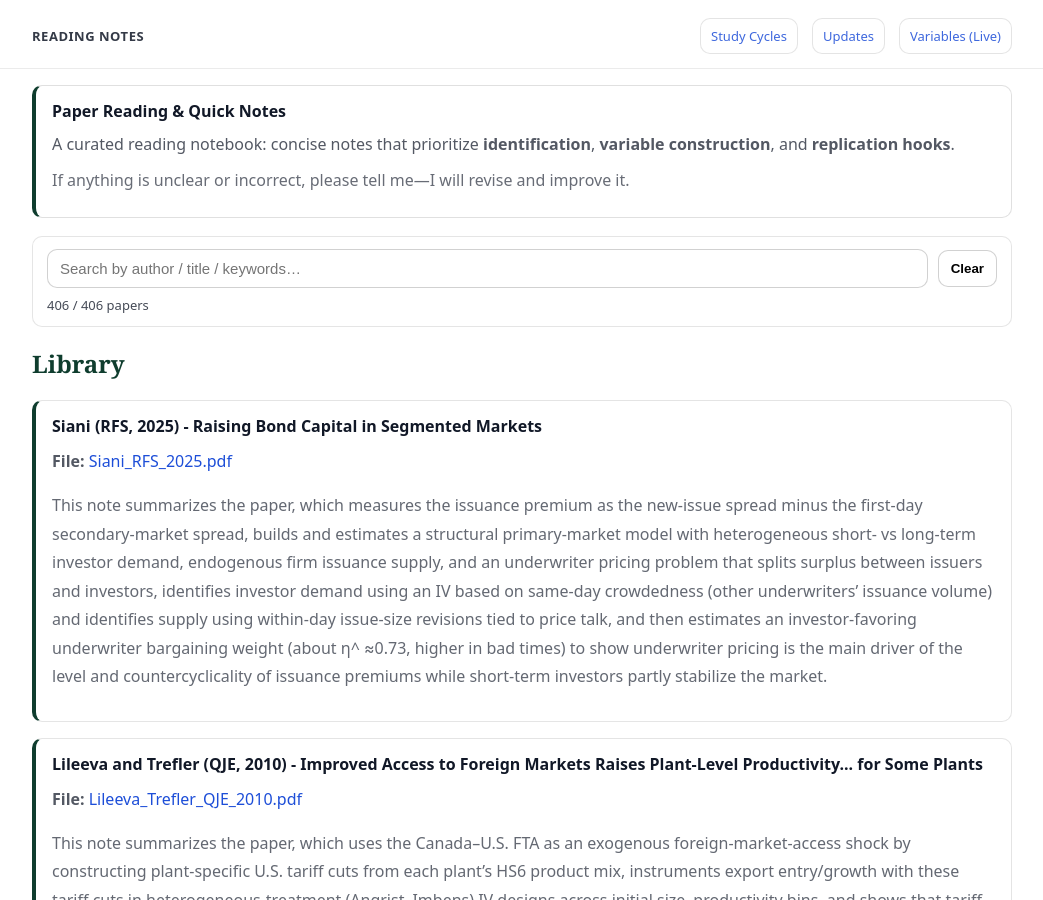
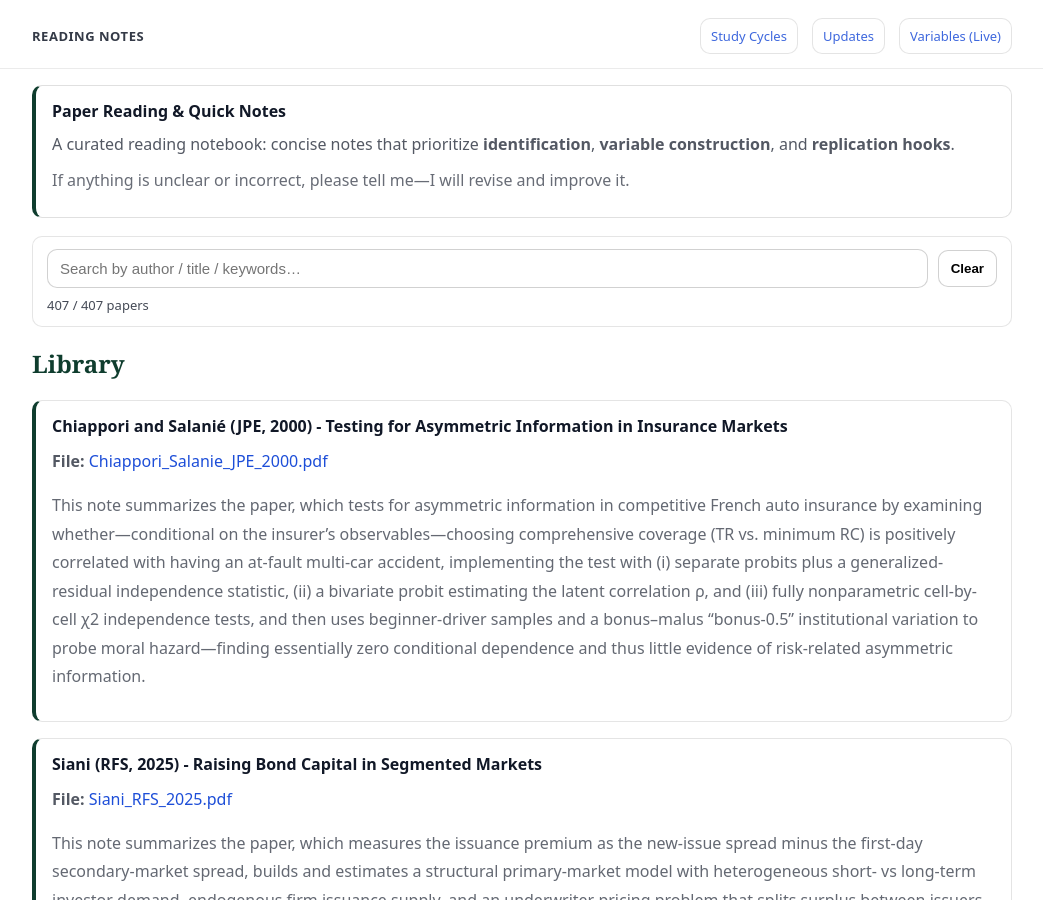
Before and after one commit to yaxinzn/study-archive, a Jekyll site: the page built from reading/index.md, in a window 1280 px wide and 900 px high. Shown: the whole window, without its empty margins (118-1161 px from the left). Built offline with Jekyll 4.4.1, drawn with Linux system fonts in a browser that asks for light colours.

Commit message:
Reading: add/update Chiappori_Salanie_JPE_2000.pdf

```diff
--- a/_data/reading.yml
+++ b/_data/reading.yml
@@ -1,3 +1,7 @@
+- title: "Chiappori and Salanié (JPE, 2000) - Testing for Asymmetric Information in Insurance Markets"
+  file: "Chiappori_Salanie_JPE_2000.pdf"
+  desc: "This note summarizes the paper, which tests for asymmetric information in competitive French auto insurance by examining whether—conditional on the insurer’s observables—choosing comprehensive coverage (TR vs. minimum RC) is positively correlated with having an at-fault multi-car accident, implementing the test with (i) separate probits plus a generalized-residual independence statistic, (ii) a bivariate probit estimating the latent correlation ρ, and (iii) fully nonparametric cell-by-cell χ2 independence tests, and then uses beginner-driver samples and a bonus–malus “bonus-0.5” institutional variation to probe moral hazard—finding essentially zero conditional dependence and thus little evidence of risk-related asymmetric information."
+
 - title: "Siani (RFS, 2025) - Raising Bond Capital in Segmented Markets"
   file: "Siani_RFS_2025.pdf"
   desc: "This note summarizes the paper, which measures the issuance premium as the new-issue spread minus the first-day secondary-market spread, builds and estimates a structural primary-market model with heterogeneous short- vs long-term investor demand, endogenous firm issuance supply, and an underwriter pricing problem that splits surplus between issuers and investors, identifies investor demand using an IV based on same-day crowdedness (other underwriters’ issuance volume) and identifies supply using within-day issue-size revisions tied to price talk, and then estimates an investor-favoring underwriter bargaining weight (about η^ ≈0.73, higher in bad times) to show underwriter pricing is the main driver of the level and countercyclicality of issuance premiums while short-term investors partly stabilize the market."
```
Also changed, not shown: 1 other file.
